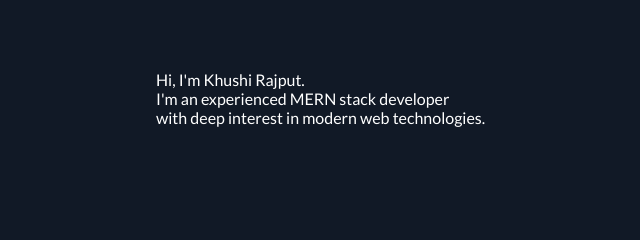
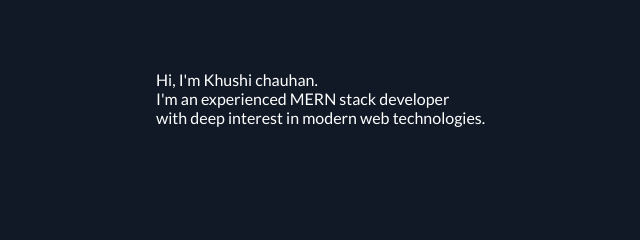
Before and after one commit to sahilrajput-repo/HTML_CSS_Playground, a plain HTML site: page dev-portfolio website/index.html in a window 1280 px wide. Shown: the part 192-432 px from the top of the page, 134-774 px from the left. Drawn offline with Linux system fonts and the light colour scheme.

Commit message:
Intial Commit

```diff
--- a/dev-portfolio website/index.html
+++ b/dev-portfolio website/index.html
@@ -35,7 +35,7 @@
     </div>
     <div class="center">
         <div class="intro">
-            <p>Hi, I'm Khushi Rajput. <br>I'm an experienced MERN stack developer <br>with deep interest in modern web technologies.</p>
+            <p>Hi, I'm Khushi chauhan. <br>I'm an experienced MERN stack developer <br>with deep interest in modern web technologies.</p>
             <img src="image/img.jpg" alt="image">
         </div>
     </div>
```
